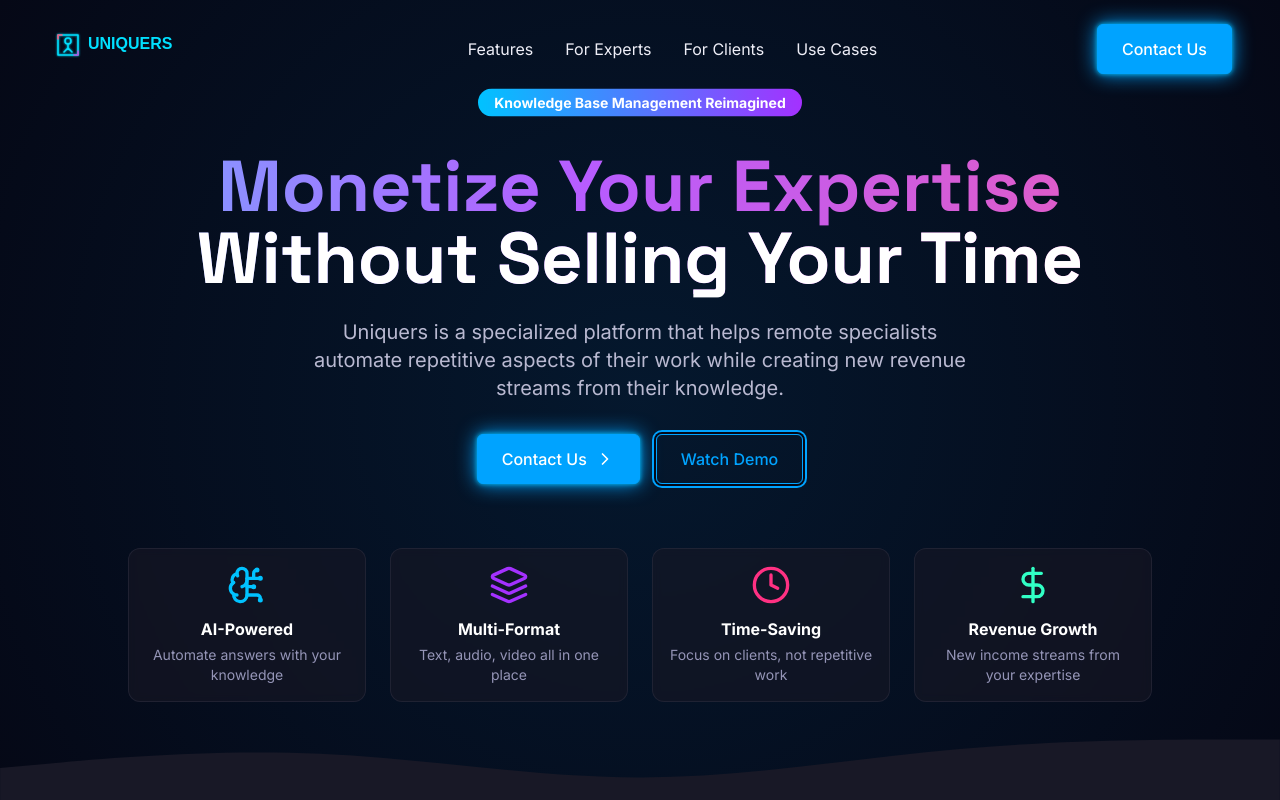
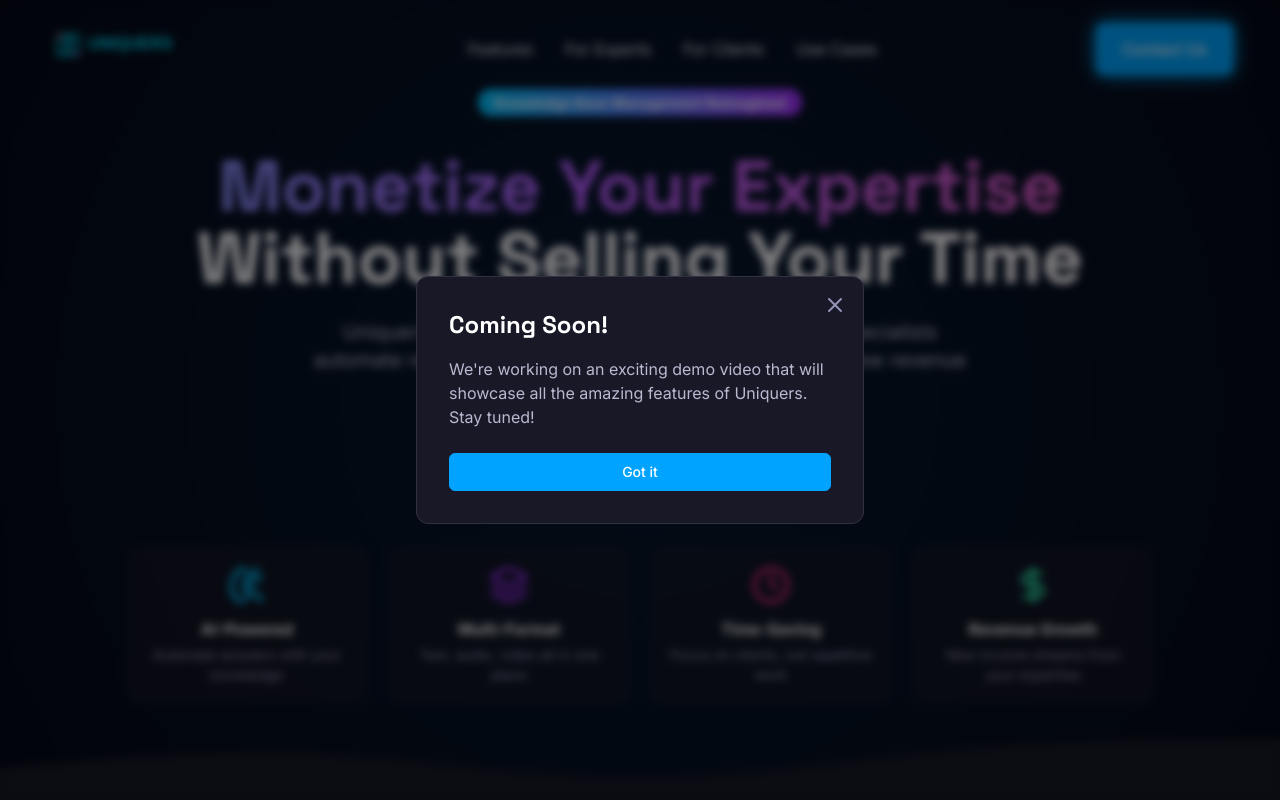
Before and after one commit to AlexanderModestov/Uniquers, a React (Vite) app: page / in a window 1280 px wide. Both pictures are taken after a click on the button "Watch Demo". Shown: the top 800 px of the page. Built offline with nearby package versions, Linux system fonts and the light colour scheme.

Commit message:
Watch button fixed

```diff
--- a/src/components/HeroSection.tsx
+++ b/src/components/HeroSection.tsx
@@ -1,7 +1,7 @@
-import React from 'react';
+import React, { useState } from 'react';
 import { motion } from 'framer-motion';
 import { Button } from './ui/Button';
-import { ChevronRight, BrainCircuit, Layers, Clock, DollarSign } from 'lucide-react';
+import { ChevronRight, BrainCircuit, Layers, Clock, DollarSign, X } from 'lucide-react';
 
 const containerVariants = {
   hidden: { opacity: 0 },
@@ -20,6 +20,8 @@
 };
 
 export const HeroSection = () => {
+  const [showModal, setShowModal] = useState(false);
+
   return (
     <div className="min-h-screen pt-20 overflow-hidden relative">
       {/* Background Gradient */}
@@ -71,13 +73,13 @@
               icon={<ChevronRight className="h-5 w-5" />}
               iconPosition="right"
               onClick={() => {
-                const contactSection = document.getElementById('contact-section');
-                contactSection?.scrollIntoView({ behavior: 'smooth' });
+                const joinForm = document.getElementById('join-form');
+                joinForm?.scrollIntoView({ behavior: 'smooth' });
               }}
             >
               Contact Us
             </Button>
-            <Button variant="outline" size="lg">
+            <Button variant="outline" size="lg" onClick={() => setShowModal(true)}>
               Watch Demo
             </Button>
           </motion.div>
@@ -113,6 +115,35 @@
         </motion.div>
       </div>
 
+      {/* Modal */}
+      {showModal && (
+        <div className="fixed inset-0 bg-black/50 backdrop-blur-sm z-50 flex items-center justify-center">
+          <motion.div
+            initial={{ opacity: 0, scale: 0.9 }}
+            animate={{ opacity: 1, scale: 1 }}
+            className="bg-neutral-900 p-8 rounded-xl border border-neutral-800 max-w-md w-full mx-4 relative"
+          >
+            <button
+              onClick={() => setShowModal(false)}
+              className="absolute top-4 right-4 text-neutral-400 hover:text-white transition-colors"
+            >
+              <X className="h-6 w-6" />
+            </button>
+            <h3 className="text-2xl font-display font-bold mb-4">Coming Soon!</h3>
+            <p className="text-neutral-300 mb-6">
+              We're working on an exciting demo video that will showcase all the amazing features of Uniquers. Stay tuned!
+            </p>
+            <Button
+              variant="primary"
+              className="w-full"
+              onClick={() => setShowModal(false)}
+            >
+              Got it
+            </Button>
+          </motion.div>
+        </div>
+      )}
+
       {/* Curved divider at bottom */}
       <div className="absolute bottom-0 left-0 right-0">
         <svg xmlns="http://www.w3.org/2000/svg" viewBox="0 0 1440 100" className="fill-neutral-900">
```
Also changed, not shown: 1 other file (tests, documents, lock files or other folders).
